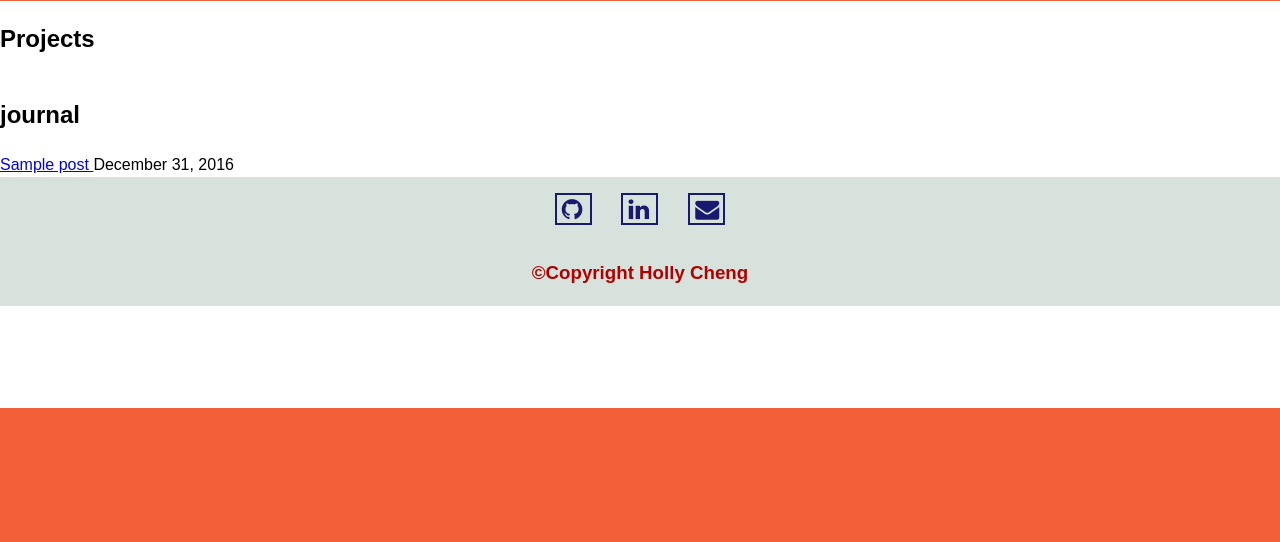
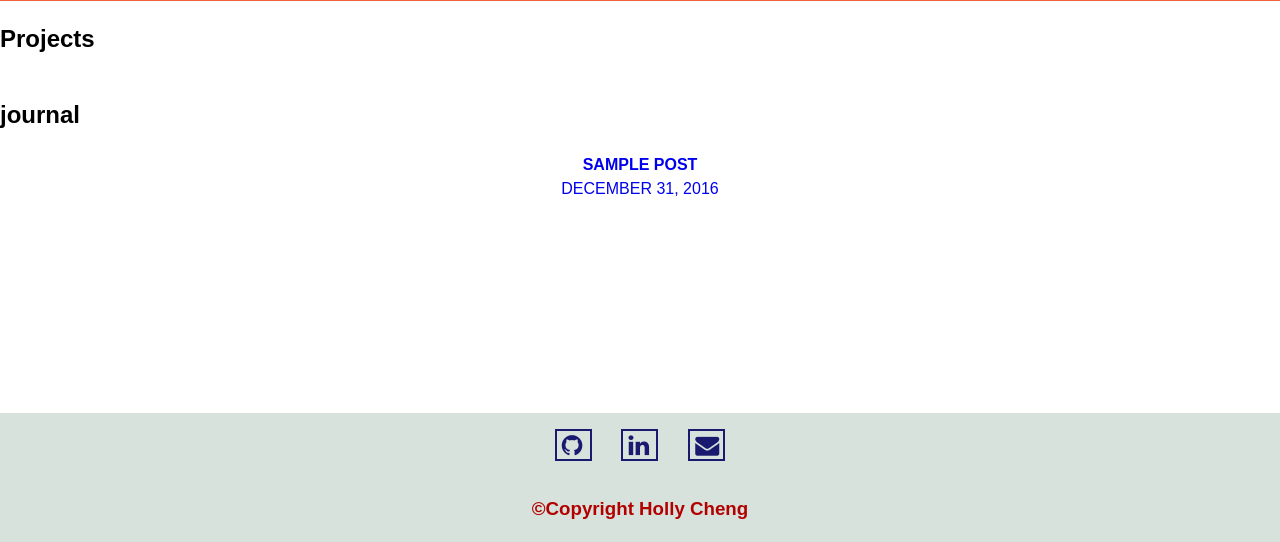
Before and after one commit to c-oh/personal_portfolio_theme, a WordPress theme: template themes/dumplinghub_site/front-page.php in a window 1280 px wide. Shown: the part 392-934 px from the top of the page. Before the commit the page ends 800 px from the top, so only its background shows below. Run offline with PHP 8.4 and a stand-in for WordPress, Linux system fonts and the light colour scheme; the site name, menu and one post (Sample post) are stand-ins, and other content is empty; some libraries are stand-ins or nearby versions.

Commit message:
Made the blog information show up and styled it

```diff
--- a/themes/dumplinghub_site/front-page.php
+++ b/themes/dumplinghub_site/front-page.php
@@ -21,10 +21,10 @@ get_header(); ?>
     <div class="taxonomy-loop-wrapper">
       <div class="taxonomy-text-container">
         <?php $url = get_term_link($term->slug, 'project_type') ?>
+        <h5>
+          <?php echo $term->name ?> </h5>
         <h4>
           <?php echo $term->description ?> </h4>
-        <h5>
-          <?php echo $term->name ?> </h5>
         <a href="<?php echo $url ?>">
           <p> View Projects </p>
         </a>
@@ -41,12 +41,13 @@ get_header(); ?>
    $recent_posts = get_posts( $args ); // returns an array of posts ?>
         <?php foreach ( $recent_posts as $post ) : setup_postdata( $post ); ?>
         <div class="post-list-info">
-          <a href="<?php the_permalink(); ?>" title="" class='blog-picture'>
+          <a href="<?php the_permalink(); ?>" title="" class="blog-picture">
             <?php the_post_thumbnail('category-thumb');  ?> </a>
           <div class="info-area">
             <a href="<?php the_permalink(); ?>" title="<?php the_title_attribute(); ?>" class='title'>
               <?php the_title();?> </a>
-            <?php the_date(); ?>
+            <a href="<?php the_permalink(); ?>" title="" class='date'>
+              <?php the_date(); ?> </a>
           </div>
         </div>
         <?php endforeach; wp_reset_postdata(); ?>
--- a/themes/dumplinghub_site/sass/_front-page.scss
+++ b/themes/dumplinghub_site/sass/_front-page.scss
@@ -7,6 +7,7 @@
     }
 }
 
+//typewriter section
 .text {
     text-align: center;
     padding: 50px 0px;
@@ -29,6 +30,7 @@
     }
 }
 
+//project section
 .taxonomy-loop {
     display: flex;
     flex-wrap: wrap;
@@ -72,3 +74,35 @@
         }
     }
 }
+
+//journal section
+.post-list-info {
+    height: 260px;
+    a {
+        overflow: hidden;
+    }
+    .blog-picture {
+        position: absolute;
+        img {
+            height: 300px;
+        }
+    }
+    .info-area {
+        position: relative;
+        color: $color__background-body;
+        text-align: center;
+        text-transform: uppercase;
+        display: flex;
+    flex-direction: column;
+        a {
+            text-decoration: none;
+        }
+        .title {
+            font: 1.5rem $font__main;
+            font-weight: bold;
+        }
+        p {
+            margin: 0;
+        }
+    }
+}
--- a/themes/dumplinghub_site/style.css
+++ b/themes/dumplinghub_site/style.css
@@ -484,6 +484,31 @@ textarea {
       .taxonomy-loop-wrapper .taxonomy-text-container p:hover {
         background-color: #F25F38; }
 
+.post-list-info {
+  height: 260px; }
+  .post-list-info a {
+    overflow: hidden; }
+  .post-list-info .blog-picture {
+    position: absolute; }
+    .post-list-info .blog-picture img {
+      height: 300px; }
+  .post-list-info .info-area {
+    position: relative;
+    color: #fff;
+    text-align: center;
+    text-transform: uppercase;
+    display: -ms-flexbox;
+    display: flex;
+    -ms-flex-direction: column;
+        flex-direction: column; }
+    .post-list-info .info-area a {
+      text-decoration: none; }
+    .post-list-info .info-area .title {
+      font: 1.5rem "roboto" sans-serif;
+      font-weight: bold; }
+    .post-list-info .info-area p {
+      margin: 0; }
+
 .page-template-about {
   /* EFFECTS
 –––––––––––––––––––––––––––––––––––––––––––––––––– */
```
Also changed, not shown: themes/dumplinghub_site/build/css/style.min.css.
